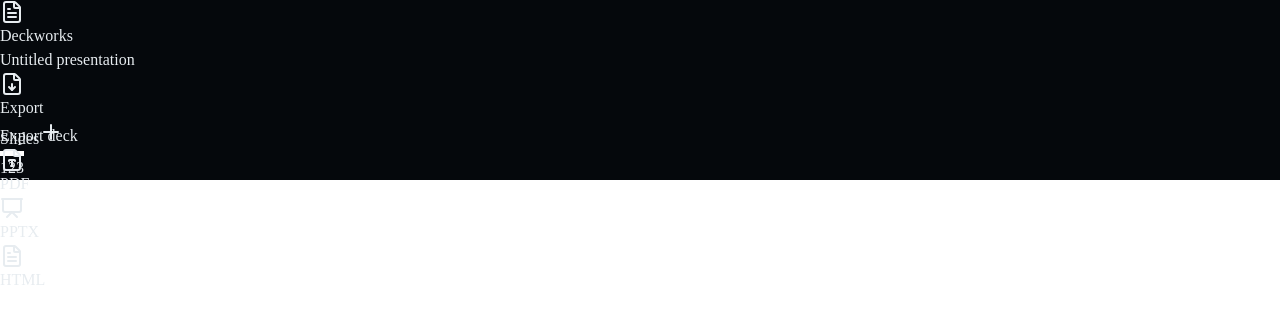
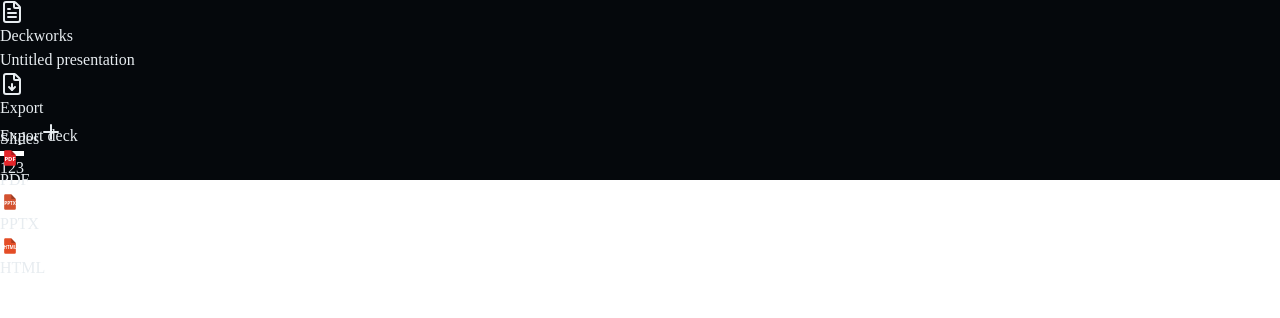
Before and after one commit to steverahardjo/Deckworks, a React (Vite) app in the folder apps/web/: page / in a window 1280 px wide. Both pictures are taken after a click on the button "Export". Shown: the top 318 px of the page. Built offline with nearby package versions, Linux system fonts and the light colour scheme.

Commit message:
feat: change icon naming

```diff
--- a/apps/web/src/components/ExportMenu.tsx
+++ b/apps/web/src/components/ExportMenu.tsx
@@ -1,6 +1,7 @@
-import { FileText, FileType, FileDown, Presentation } from "lucide-react";
+import { FileDown } from "lucide-react";
 
 import { Button } from "@/components/ui/button";
+import { FileTypeIcon } from "./FileTypeIcon";
 import {
   DropdownMenu,
   DropdownMenuContent,
@@ -23,15 +24,15 @@ export function ExportMenu() {
         <DropdownMenuLabel>Export deck</DropdownMenuLabel>
         <DropdownMenuSeparator />
         <DropdownMenuItem onSelect={() => {}}>
-          <FileType className="size-4" />
+          <FileTypeIcon format="PDF" />
           PDF
         </DropdownMenuItem>
         <DropdownMenuItem onSelect={() => {}}>
-          <Presentation className="size-4" />
+          <FileTypeIcon format="PPTX" />
           PPTX
         </DropdownMenuItem>
         <DropdownMenuItem onSelect={() => {}}>
-          <FileText className="size-4" />
+          <FileTypeIcon format="HTML" />
           HTML
         </DropdownMenuItem>
       </DropdownMenuContent>
--- /dev/null
+++ b/apps/web/src/components/FileTypeIcon.tsx
@@ -0,0 +1,46 @@
+import type { SVGProps } from "react";
+
+const FORMAT_META = {
+  PDF: { color: "#E5252A", label: "PDF" },
+  PPTX: { color: "#D35230", label: "PPTX" },
+  HTML: { color: "#E44D26", label: "HTML" },
+} as const;
+
+export type FileFormat = keyof typeof FORMAT_META;
+
+export function FileTypeIcon({
+  format,
+  size = 20,
+  ...props
+}: { format: FileFormat; size?: number } & SVGProps<SVGSVGElement>) {
+  const meta = FORMAT_META[format];
+  const fontSize = meta.label.length > 3 ? 5.5 : 7;
+
+  return (
+    <svg
+      viewBox="0 0 24 24"
+      width={size}
+      height={size}
+      style={{ width: size, height: size }}
+      aria-hidden="true"
+      {...props}
+    >
+      <path
+        d="M6 2.75h7.5L19 8.25v11.5a1.5 1.5 0 0 1-1.5 1.5h-11A1.5 1.5 0 0 1 5 19.75V4.25A1.5 1.5 0 0 1 6 2.75Z"
+        fill={meta.color}
+      />
+      <path d="M13.5 2.75V8.25H19Z" fill="rgba(0,0,0,0.24)" />
+      <text
+        x="12"
+        y="16"
+        textAnchor="middle"
+        fontSize={fontSize}
+        fontWeight="700"
+        fill="#fff"
+        fontFamily="ui-sans-serif, system-ui, sans-serif"
+      >
+        {meta.label}
+      </text>
+    </svg>
+  );
+}
```
